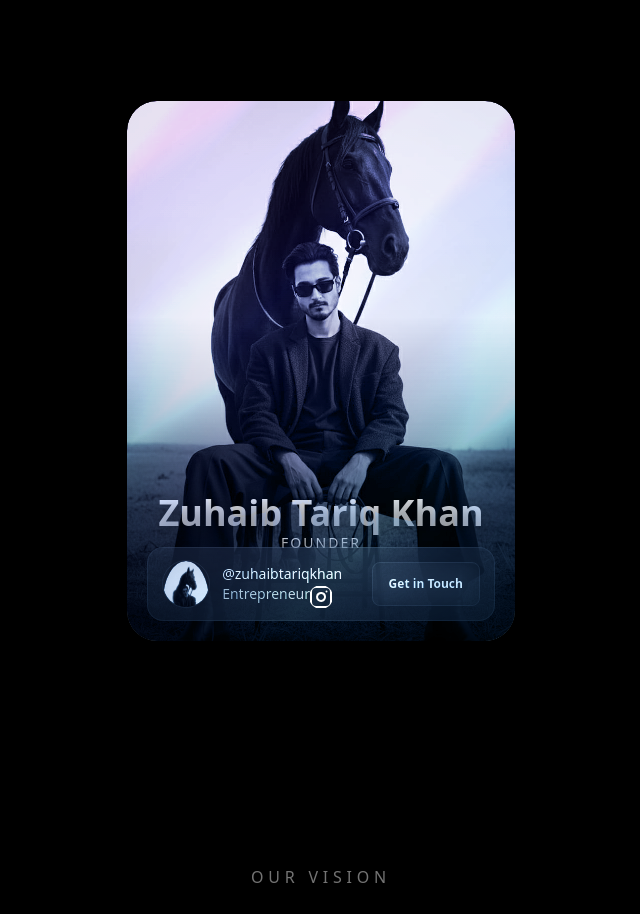
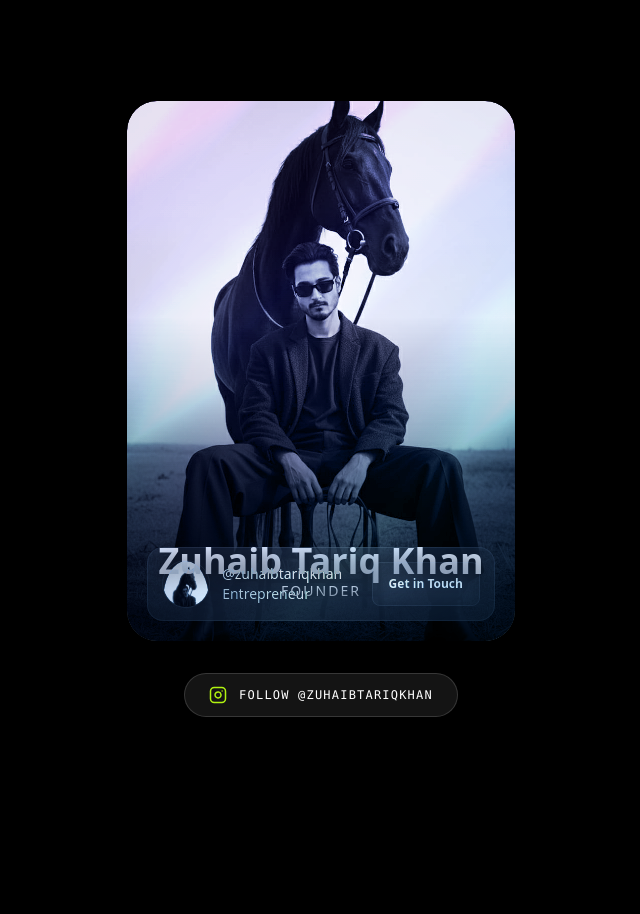
Before and after one commit to zuhaibtariqkhan/YUBBYDUBBY, a Next.js app: page /about in a window 1280 px wide. Shown: the part 6705-7619 px from the top of the page, without its empty margins (319-959 px from the left). Built offline with nearby package versions, Linux system fonts and the light colour scheme.

Commit message:
Move-founder-instagram-icon-outside-card-box

```diff
--- a/src/app/about/page.tsx
+++ b/src/app/about/page.tsx
@@ -386,7 +386,7 @@ export default function AboutPage() {
                             FOUNDER
                         </h2>
                     </FadeIn>
-                    <FadeIn delay={0.2}>
+                    <FadeIn delay={0.2} className="flex flex-col items-center gap-6">
                         <ProfileCard
                             name="Zuhaib Tariq Khan"
                             title="Founder"
@@ -395,17 +395,16 @@ export default function AboutPage() {
                             status="Entrepreneur"
                             contactText="Get in Touch"
                             onContactClick={() => window.open("https://www.instagram.com/zuhaibtariqkhan/", "_blank")}
-                            socials={
-                                <a
-                                    href="https://www.instagram.com/zuhaibtariqkhan/"
-                                    target="_blank"
-                                    rel="noreferrer"
-                                    className="text-white hover:text-brand-green transition-colors cursor-pointer pointer-events-auto"
-                                >
-                                    <Instagram size={24} />
-                                </a>
-                            }
                         />
+                        <a
+                            href="https://www.instagram.com/zuhaibtariqkhan/"
+                            target="_blank"
+                            rel="noreferrer"
+                            className="inline-flex items-center gap-3 px-6 py-3 rounded-full bg-neutral-900/90 border border-white/15 text-white hover:border-[#b1f310] hover:text-[#b1f310] hover:shadow-[0_0_25px_rgba(177,243,16,0.3)] transition-all duration-300 font-mono text-xs uppercase tracking-widest cursor-pointer group mt-2"
+                        >
+                            <Instagram size={18} className="text-[#b1f310] group-hover:scale-110 transition-transform" />
+                            <span>Follow @zuhaibtariqkhan</span>
+                        </a>
                     </FadeIn>
                 </div>
             </section>
```
